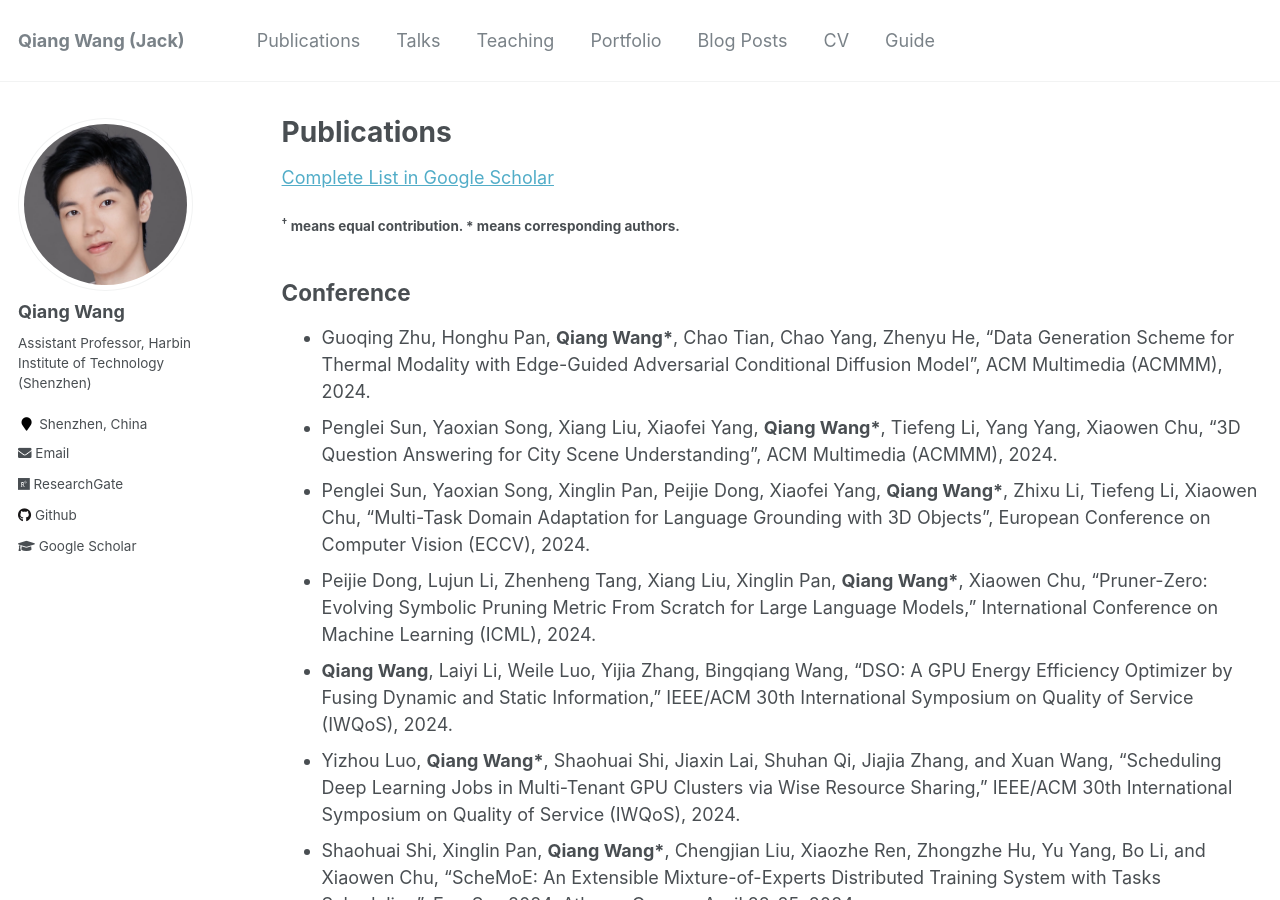
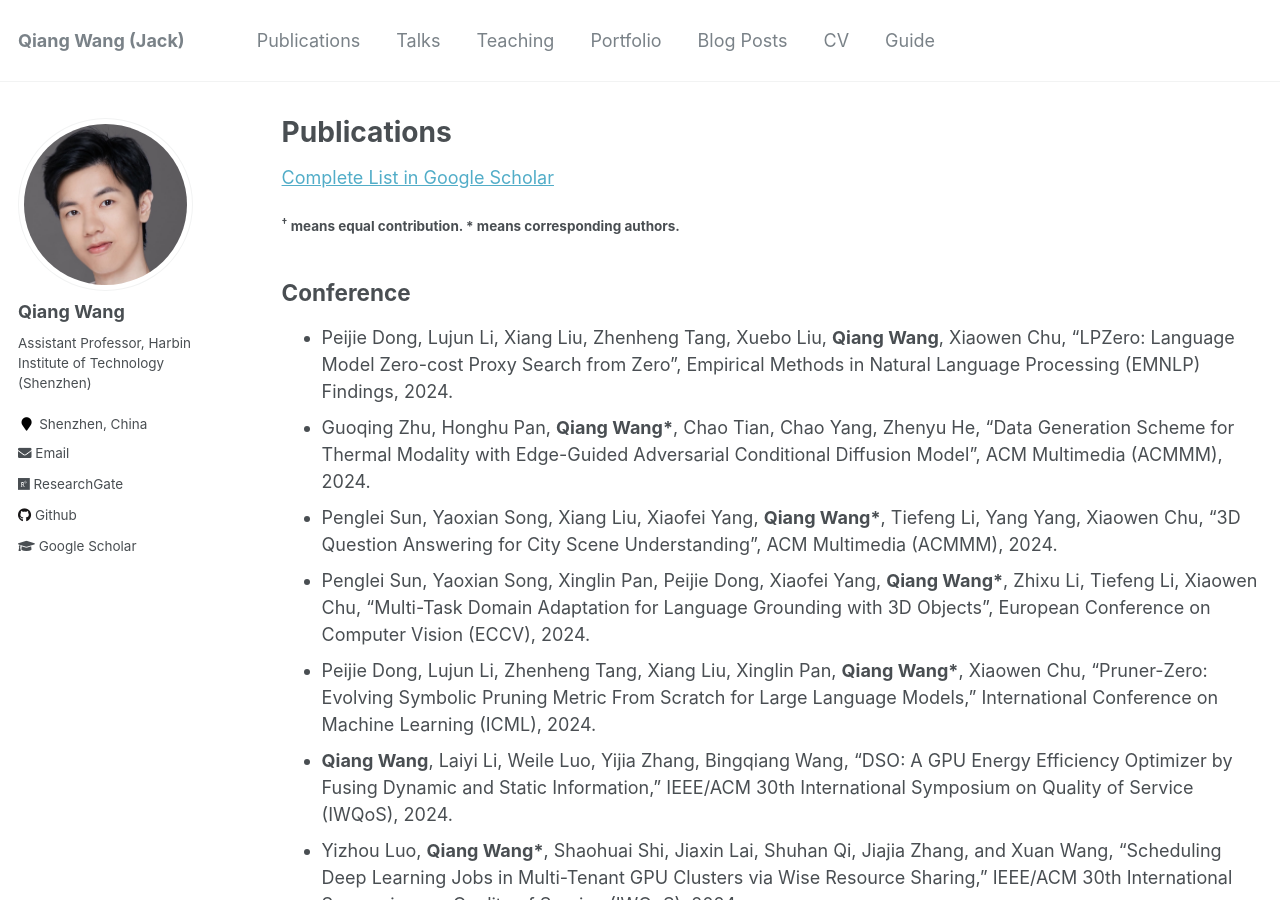
Before and after one commit to blackjack2015/blackjack2015.github.io, a Jekyll site: the page built from _pages/publications.md, in a window 1280 px wide and 900 px high. Built offline with Jekyll 4.4.1, drawn with Linux system fonts in a browser that asks for light colours.

Commit message:
Update publications.md

```diff
--- a/_pages/publications.md
+++ b/_pages/publications.md
@@ -20,6 +20,7 @@ author_profile: true
 #### <sup>&dagger;</sup> means equal contribution. \* means corresponding authors.
 
 ## Conference
++ Peijie Dong, Lujun Li, Xiang Liu, Zhenheng Tang, Xuebo Liu, **Qiang Wang**, Xiaowen Chu, "LPZero: Language Model Zero-cost Proxy Search from Zero", Empirical Methods in Natural Language Processing (EMNLP) Findings, 2024.
 + Guoqing Zhu, Honghu Pan, **Qiang Wang\***, Chao Tian, Chao Yang, Zhenyu He, "Data Generation Scheme for Thermal Modality with Edge-Guided Adversarial Conditional Diffusion Model", ACM Multimedia (ACMMM), 2024.
 + Penglei Sun, Yaoxian Song, Xiang Liu, Xiaofei Yang, **Qiang Wang\***, Tiefeng Li, Yang Yang, Xiaowen Chu, "3D Question Answering for City Scene Understanding", ACM Multimedia (ACMMM), 2024.
 + Penglei Sun, Yaoxian Song, Xinglin Pan, Peijie Dong, Xiaofei Yang, **Qiang Wang\***, Zhixu Li, Tiefeng Li, Xiaowen Chu, "Multi-Task Domain Adaptation for Language Grounding with 3D Objects", European Conference on Computer Vision (ECCV), 2024.
```
